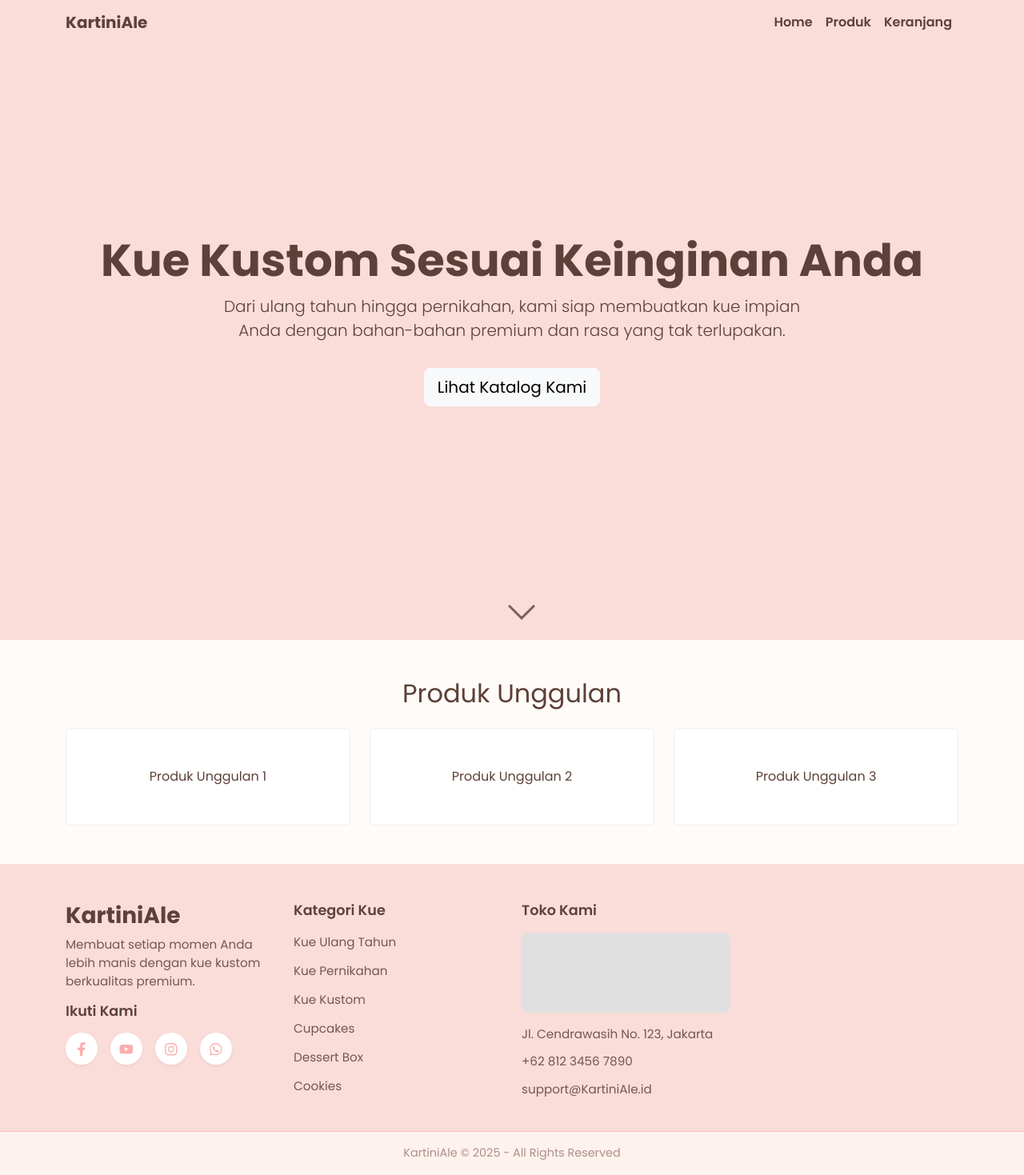
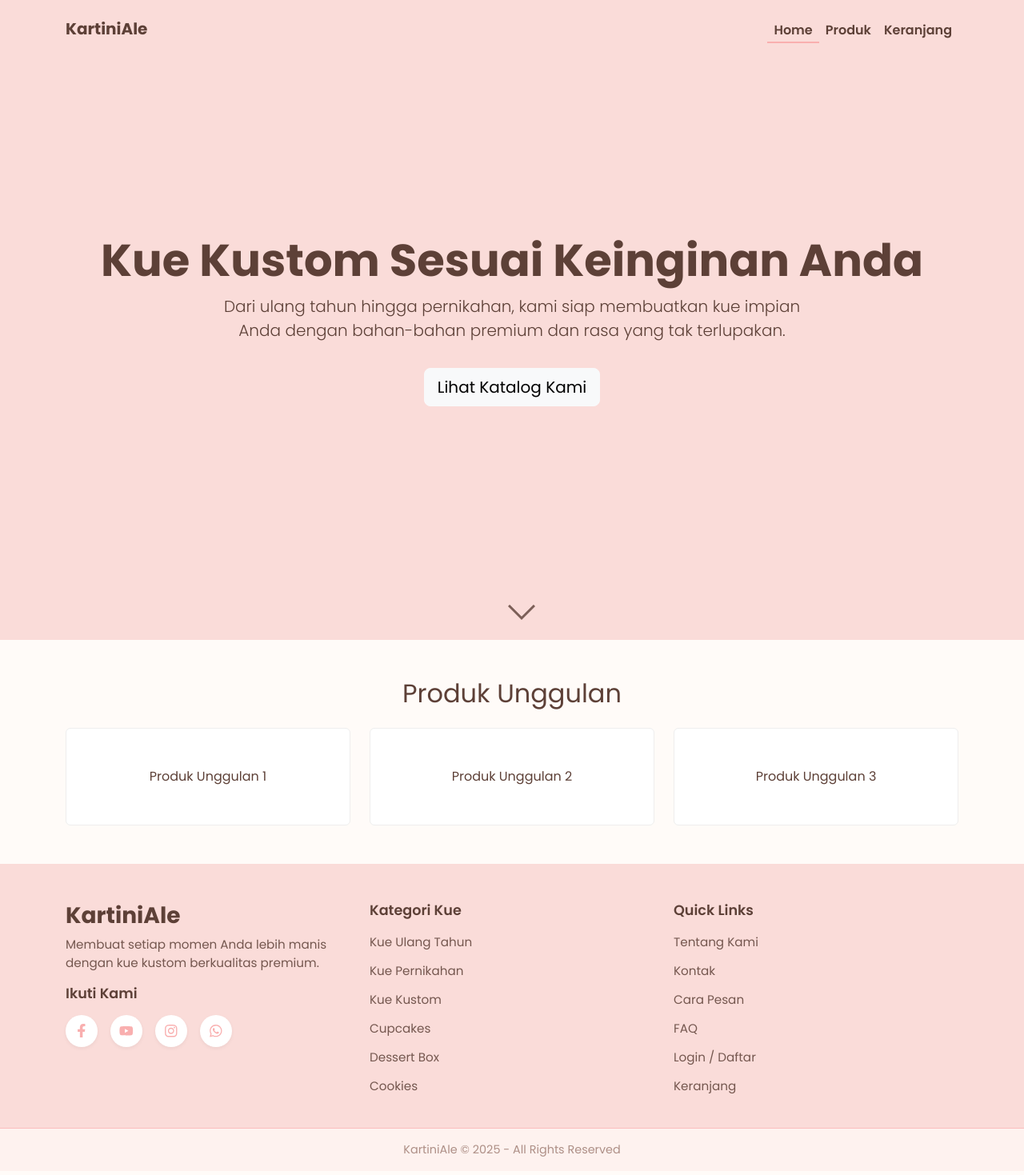
Before and after one commit to gromx-log/Kelompok-9-UAS-Front-End-Programming, a Next.js app in the folder client/: page / in a window 1280 px wide. Shown: the whole page at 80% size. Built offline with nearby package versions, Linux system fonts and the light colour scheme.

Commit message:
changing footer spacing

```diff
--- a/client/src/components/footer.tsx
+++ b/client/src/components/footer.tsx
@@ -7,7 +7,7 @@ export default function Footer() {
     <footer className="footer-container" style={{ backgroundColor: 'var(--color-primary)' }}>
       <div className="container pt-5 pb-4">
         <div className="row g-4">
-          <div className="col-lg-3 col-md-6">
+          <div className="col-lg-4 col-md-6">
             <h5 className="footer-brand">
               KartiniAle
             </h5>
@@ -33,7 +33,7 @@ export default function Footer() {
           </div>
 
           {/* Kategori Kue */}
-          <div className="col-lg-3 col-md-6">
+          <div className="col-lg-4 col-md-6">
             <h6 className="footer-heading">Kategori Kue</h6>
             <ul className="footer-links-list">
               <li><Link href="/products/birthday">Kue Ulang Tahun</Link></li>
@@ -45,17 +45,16 @@ export default function Footer() {
             </ul>
           </div>
 
-          {/* Toko Kami */}
-          <div className="col-lg-3 col-md-6">
-            <h6 className="footer-heading">Toko Kami</h6>
-            <div
-              className="map-placeholder"
-              style={{ backgroundColor: '#E0E0E0', height: '100px', borderRadius: '8px' }}
-            ></div>
-            <ul className="footer-contact-list mt-3">
-              <li>Jl. Cendrawasih No. 123, Jakarta</li>
-              <li>+62 812 3456 7890</li>
-              <li>support@KartiniAle.id</li>
+          {/* Quick Links */}
+          <div className="col-lg-4 col-md-6">
+            <h6 className="footer-heading">Quick Links</h6>
+            <ul className="footer-links-list">
+              <li><Link href="/about">Tentang Kami</Link></li>
+              <li><Link href="/contact">Kontak</Link></li>
+              <li><Link href="/how-to-order">Cara Pesan</Link></li>
+              <li><Link href="/faq">FAQ</Link></li>
+              <li><Link href="/login">Login / Daftar</Link></li>
+              <li><Link href="/cart">Keranjang</Link></li>
             </ul>
           </div>
 
--- a/client/src/components/layout.tsx
+++ b/client/src/components/layout.tsx
@@ -7,8 +7,8 @@ export default function Layout({ children }) {
   return (
     <>
       <Head>
-        <title>Toko Kue Kustom</title>
-        <meta name="description" content="Jual beli kue kustom terbaik" />
+        <title>KartiniAle</title>
+        <meta name="description" content="kue kustom terbaik" />
         <link rel="icon" href="/favicon.ico" />
       </Head>
 
--- a/client/src/components/navbar.tsx
+++ b/client/src/components/navbar.tsx
@@ -1,9 +1,11 @@
 import Link from 'next/link';
 import React from 'react';
 import { useState, useEffect } from 'react';
+import { useRouter } from 'next/router';
 
 export default function Navbar() {
   const [isScrolled, setIsScrolled] = useState(false);
+  const router = useRouter();
 
   useEffect(() => {
     const handleScroll = () => {
@@ -24,7 +26,10 @@ export default function Navbar() {
     <nav
       className={`
         navbar navbar-expand-lg fixed-top navbar-light
-        ${isScrolled ? 'bg-light shadow-sm scrolled' : 'bg-transparent'}
+        ${isScrolled
+          ? 'bg-light shadow-sm scrolled navbar-small'
+          : 'bg-transparent navbar-large'
+        }
       `}
     >
       <div className="container">
@@ -46,21 +51,41 @@ export default function Navbar() {
         </button>
         <div className="collapse navbar-collapse" id="navbarNav">
           <ul className="navbar-nav ms-auto">
+
+            {/* 3. Terapkan Logika Dinamis */}
             <li className="nav-item">
               <Link href="/" legacyBehavior>
-                <a className="nav-link active" aria-current="page">Home</a>
+                <a
+                  className={`nav-link ${router.pathname === '/' ? 'active' : ''}`}
+                  aria-current={router.pathname === '/' ? 'page' : undefined}
+                >
+                  Home
+                </a>
               </Link>
             </li>
+
             <li className="nav-item">
               <Link href="/products" legacyBehavior>
-                <a className="nav-link">Produk</a>
+                <a
+                  className={`nav-link ${router.pathname.startsWith('/products') ? 'active' : ''}`}
+                  aria-current={router.pathname.startsWith('/products') ? 'page' : undefined}
+                >
+                  Produk
+                </a>
               </Link>
             </li>
+
             <li className="nav-item">
               <Link href="/cart" legacyBehavior>
-                <a className="nav-link">Keranjang</a>
+                <a
+                  className={`nav-link ${router.pathname.startsWith('/cart') ? 'active' : ''}`}
+                  aria-current={router.pathname.startsWith('/cart') ? 'page' : undefined}
+                >
+                  Keranjang
+                </a>
               </Link>
             </li>
+
           </ul>
         </div>
       </div>
--- a/client/src/styles/globals.css
+++ b/client/src/styles/globals.css
@@ -43,15 +43,37 @@ a {
   color: var(--color-bg-light);
 }
 
-/* --- Transisi dan Animasi  --- */
-
 /* Transisi untuk Navbar */
 .navbar {
-  transition: background-color 0.4s ease-out, box-shadow 0.4s ease-out;
+  transition: background-color 0.4s ease-out, box-shadow 0.4s ease-out, padding 0.3s ease-in-out;
 }
 
 .navbar .nav-link {
   font-weight: 600;
+  position: relative;
+  padding-bottom: 0.25rem;
+}
+
+.navbar .nav-link::after {
+  content: '';
+  position: absolute;
+  bottom: 0;
+  left: 0;
+  width: 100%;
+  height: 2px;
+  background-color: var(--color-accent);
+
+  transform: scaleX(0);
+  transform-origin: center;
+  transition: transform 0.3s ease-out;
+}
+
+.navbar .nav-link:hover::after {
+  transform: scaleX(1);
+}
+
+.navbar .nav-link.active::after {
+  transform: scaleX(1);
 }
 
 /* Navbar saat di-scroll */
@@ -67,6 +89,16 @@ a {
 .navbar:not(.scrolled) .nav-link,
 .navbar:not(.scrolled) .navbar-brand {
   color: var(--color-text) !important;
+}
+
+.navbar-large {
+  padding-top: 1rem;
+  padding-bottom: 1rem;
+}
+
+.navbar-small {
+  padding-top: 0.5rem;
+  padding-bottom: 0.5rem;
 }
 
 /* Keyframes untuk animasi Fade In Up */
```
